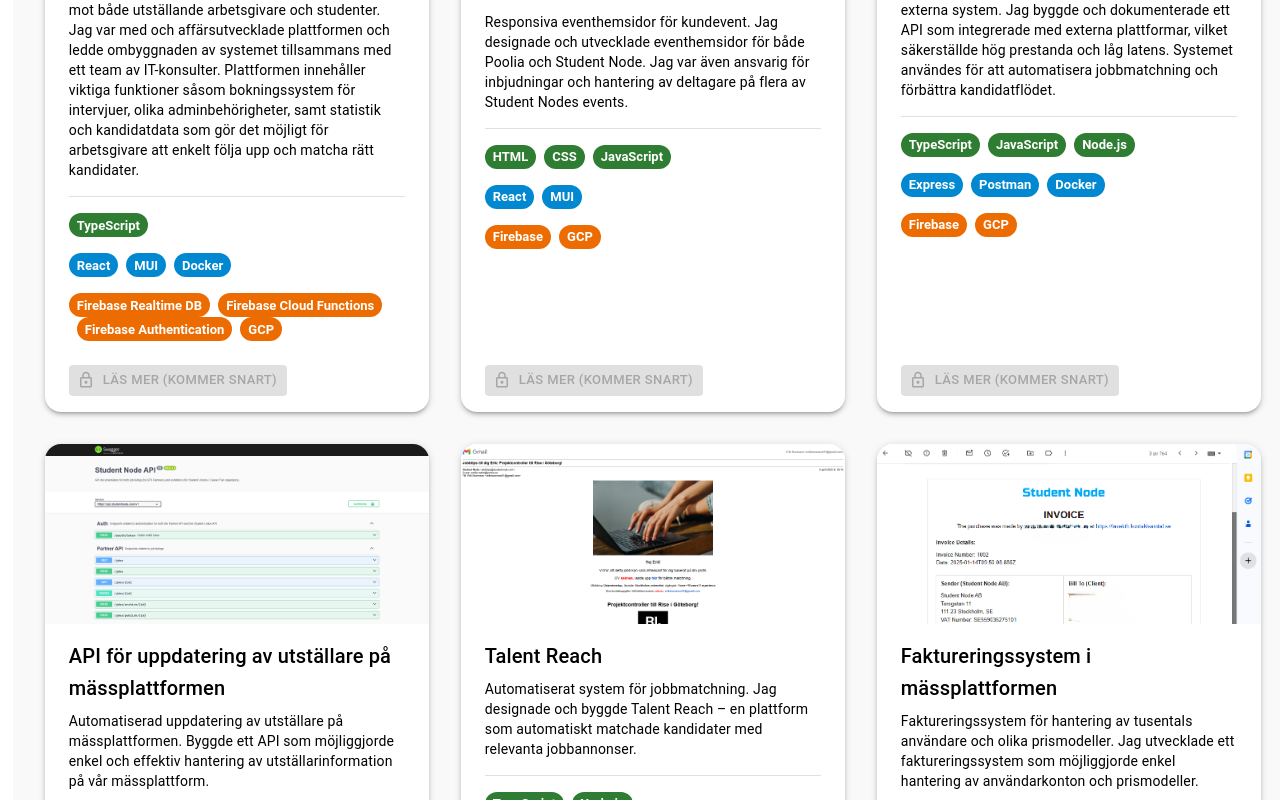
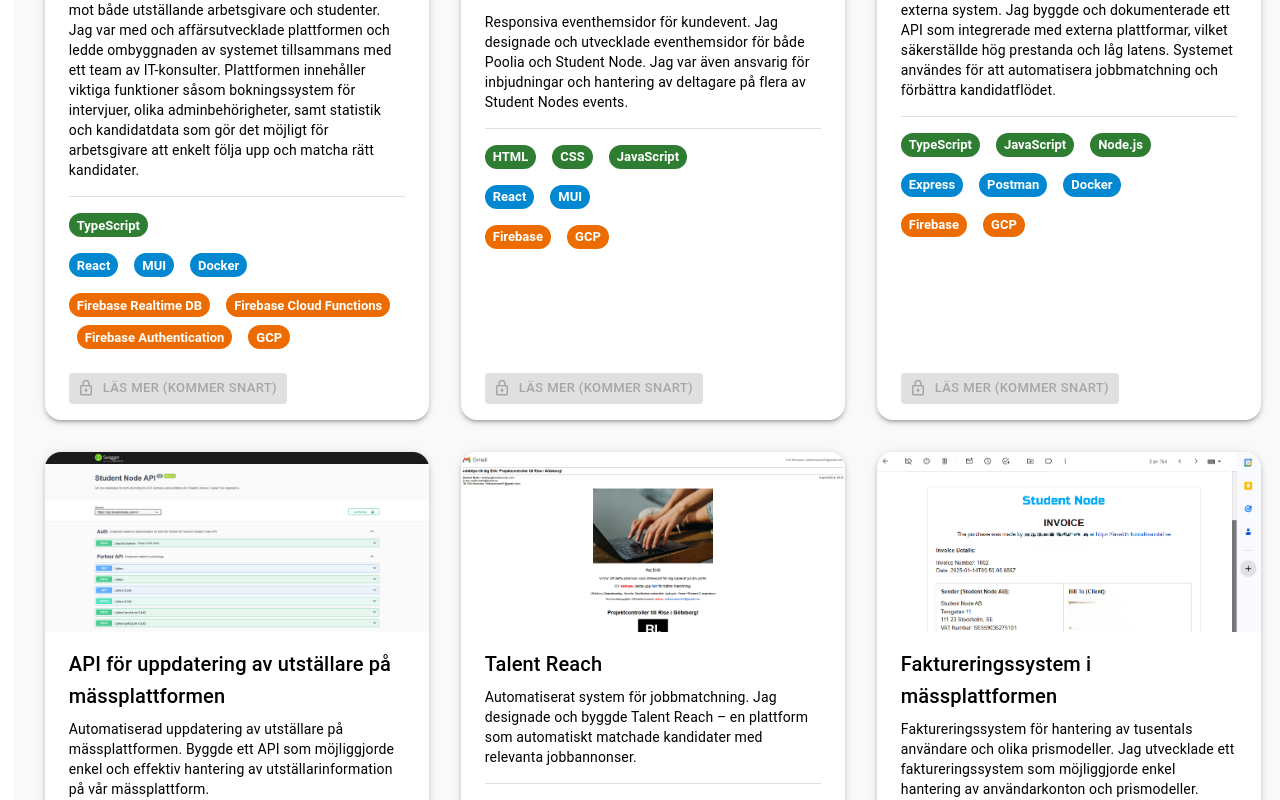
Before and after one commit to eriksturesson/react-eriksturesson, a React (Create React App) app: page / in a window 1280 px wide. Shown: the part 2280-3080 px from the top of the page. Built offline with nearby package versions, Linux system fonts and the light colour scheme.

Commit message:
Add gap if Chip comes on many lines

```diff
--- a/src/components/PortfolioCard.tsx
+++ b/src/components/PortfolioCard.tsx
@@ -39,7 +39,7 @@
         <Stack direction="column" spacing={2} sx={{ width: "100%" }}>
           {Object.entries(item.tags).map(([category, tags], index) => (
             <Box key={category}>
-              <Stack direction="row" spacing={1} flexWrap="wrap">
+              <Stack direction="row" spacing={1} flexWrap="wrap" gap={1}>
                 {tags.map((tag: string) => (
                   <Chip
                     key={`${category}-${tag}`}
```
